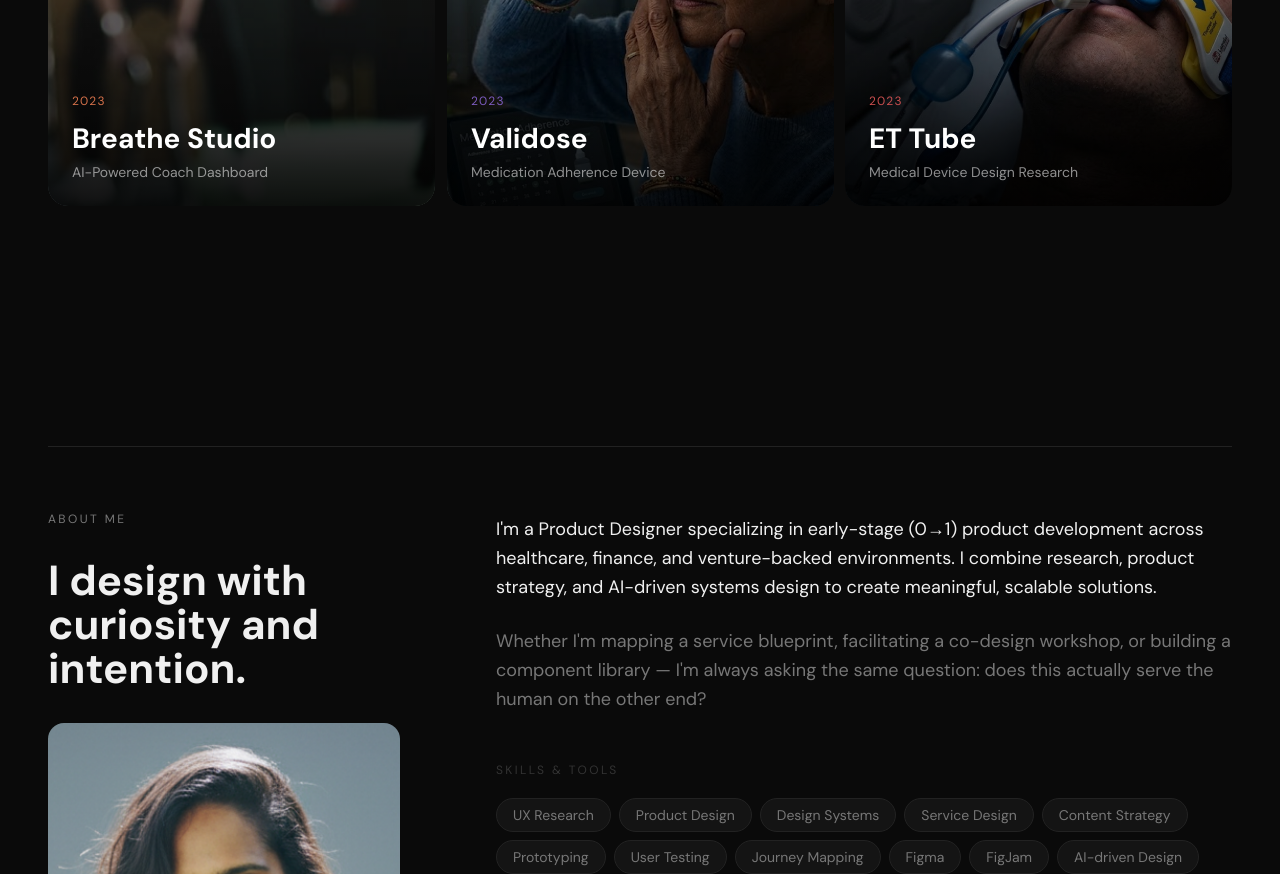
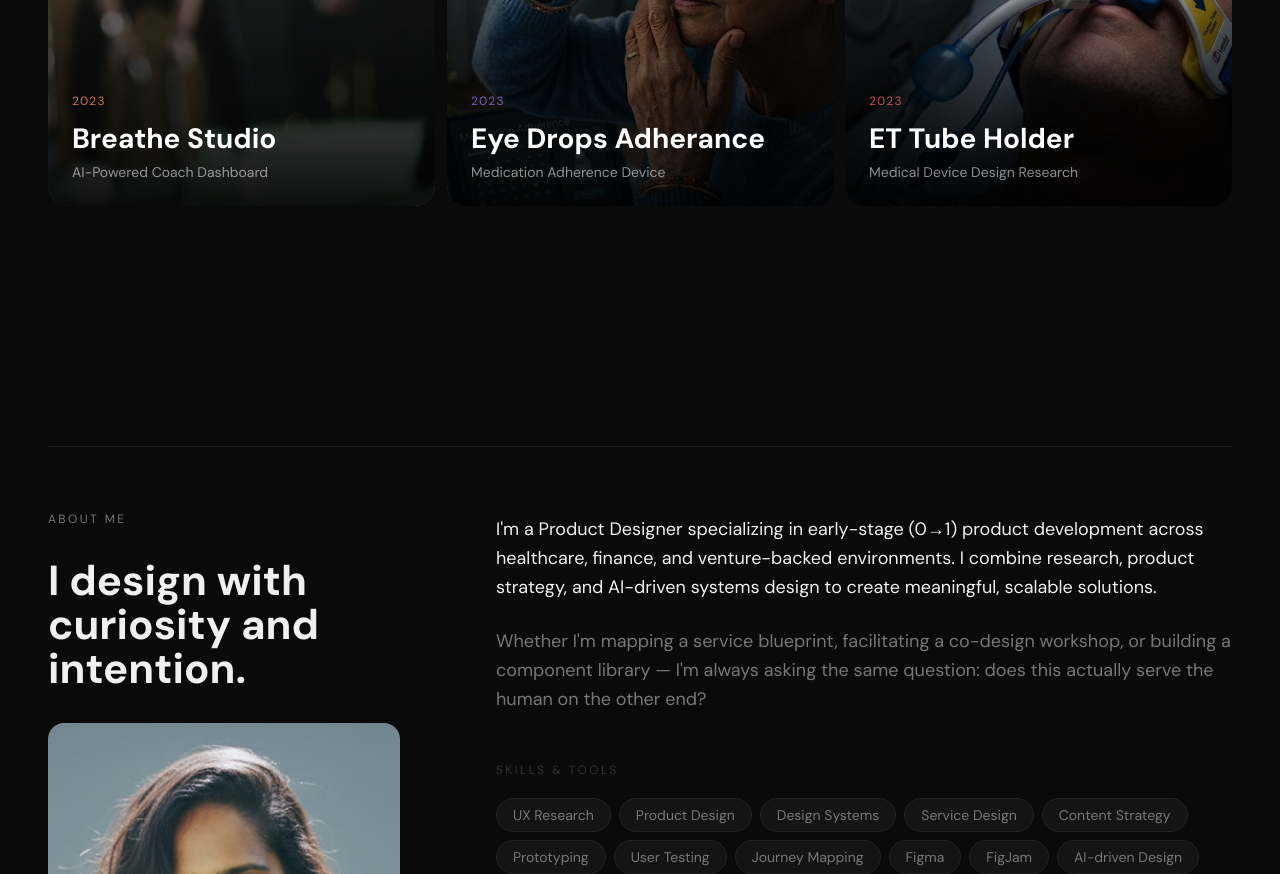
Before and after one commit to riajohndesign/Portfolio-Ria-, a React (Vite) app: page / in a window 1280 px wide. Shown: the part 1800-2674 px from the top of the page. Built offline with nearby package versions, Linux system fonts and the light colour scheme.

Commit message:
Update project titles to match design: Eye Drops Adherance, ET Tube Holder, Othain/Jersey Tech

```diff
--- a/src/app/data/projects.ts
+++ b/src/app/data/projects.ts
@@ -143,7 +143,7 @@ export const projects: Project[] = [
   },
   {
     id: "othain-jersey-tech",
-    title: "Othain / Jersey Tech",
+    title: "Othain/Jersey Tech",
     subtitle: "Full Website Redesign",
     category: ["UX Design", "Content Strategy", "Design System"],
     year: "2024",
@@ -319,7 +319,7 @@ export const projects: Project[] = [
   },
   {
     id: "validose",
-    title: "Validose",
+    title: "Eye Drops Adherance",
     subtitle: "Medication Adherence Device",
     category: ["User Research", "Product Development", "Healthcare"],
     year: "2023",
@@ -407,7 +407,7 @@ export const projects: Project[] = [
   },
   {
     id: "et-tube",
-    title: "ET Tube",
+    title: "ET Tube Holder",
     subtitle: "Medical Device Design Research",
     category: ["Design Research", "Healthcare", "Medical Devices"],
     year: "2023",
```
